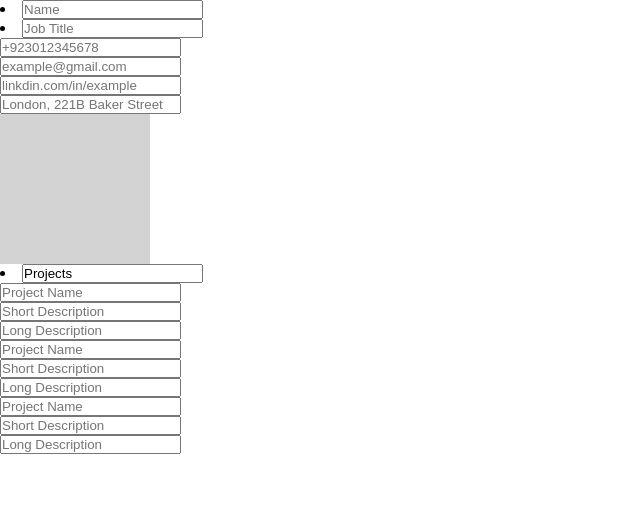
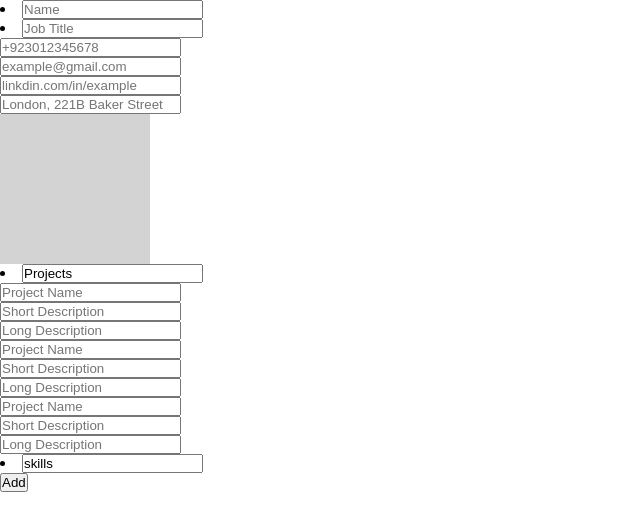
Before and after one commit to AbdulRehman164/CV-App, a React (Vite) app: page / in a window 1280 px wide. Shown: the top 530 px of the page, without its empty margins (0-640 px from the left). Built offline with nearby package versions, Linux system fonts and the light colour scheme.

Commit message:
add skills

```diff
--- a/src/Components/CV.js
+++ b/src/Components/CV.js
@@ -1,11 +1,13 @@
 import PersonalInfo from './PersonalInfo';
 import Projects from './Projects';
+import Skills from './Skills';
 
 const CV = () => {
     return (
         <div>
             <PersonalInfo />
             <Projects />
+            <Skills />
         </div>
     );
 };
--- /dev/null
+++ b/src/Components/Skills.js
@@ -0,0 +1,26 @@
+import { useState } from 'react';
+import Input from './Input';
+
+const Skills = () => {
+    const [heading, setHeading] = useState('skills');
+    const [skills, setSkills] = useState([]);
+    return (
+        <div>
+            <Input
+                placeholder={'skills'}
+                value={heading}
+                onChange={setHeading}
+            />
+            <button
+                onClick={() => {
+                    setSkills([...skills, <Input />]);
+                }}
+            >
+                Add
+            </button>
+            <ul>{skills}</ul>
+        </div>
+    );
+};
+
+export default Skills;
```
Also changed, not shown: package.json (+4 -5 lines), 1 other file (tests, documents, lock files or other folders).
